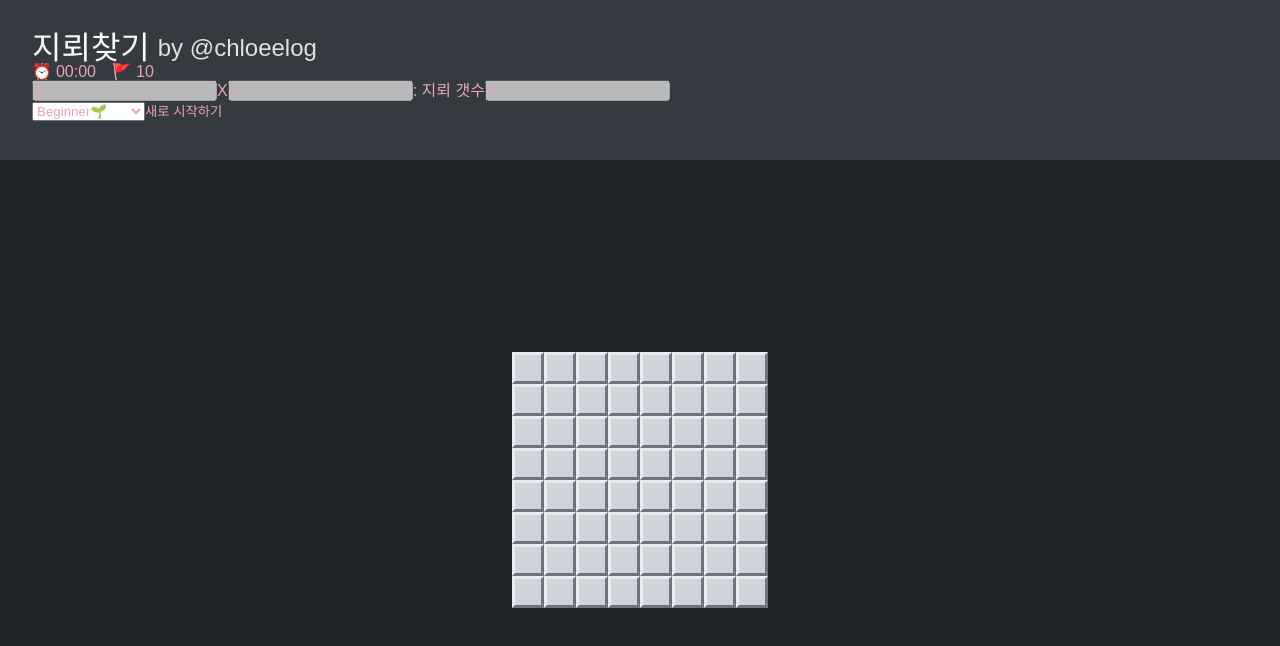
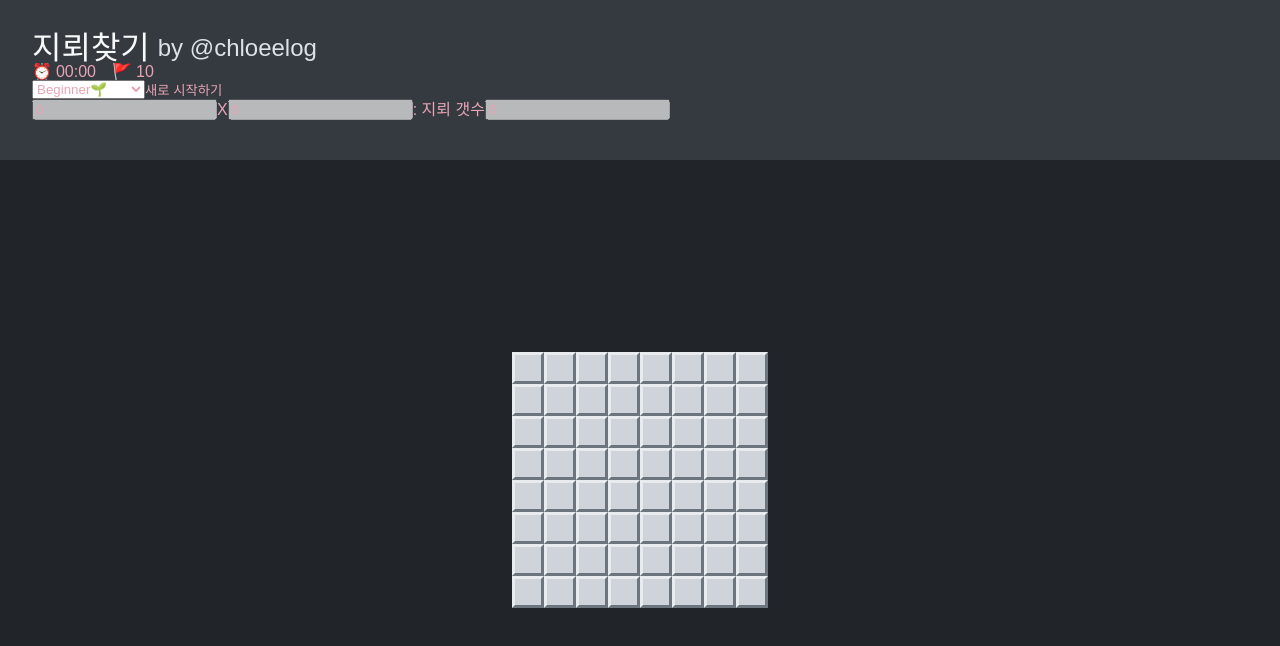
Before and after one commit to chloeelog/minesweeper, a React (Vite) app: page / in a window 1280 px wide. Shown: the top 646 px of the page. Built offline with nearby package versions, Linux system fonts and the light colour scheme; a web font is replaced by a local one.

Commit message:
feat: handle end game logic

```diff
--- a/src/components/ControlPanel/ControlPanel.style.ts
+++ b/src/components/ControlPanel/ControlPanel.style.ts
@@ -2,7 +2,7 @@ import { styled } from "styled-components";
 
 export const Panel = styled.header`
   width: 100vw;
-  height: var(--panel-height);
+  min-height: var(--panel-height);
 
   padding: 2rem;
   background-color: var(--gray-800);
--- a/src/components/ControlPanel/ControlPanel.tsx
+++ b/src/components/ControlPanel/ControlPanel.tsx
@@ -60,6 +60,16 @@ export const ControlPanel = () => {
         <FlagCounter />
       </Row>
       <Row>
+        <select onChange={handleUpdateLevel} defaultValue={level.value}>
+          {levels.map(({ label, value }) => (
+            <option key={value} value={value}>
+              {label}
+            </option>
+          ))}
+        </select>
+        <button onClick={handleInitializeClick}>새로 시작하기</button>
+      </Row>
+      <Row>
         <input
           type="number"
           value={customRow}
@@ -84,14 +94,6 @@ export const ControlPanel = () => {
           disabled={!isCustomLevel}
         />
       </Row>
-      <select onChange={handleUpdateLevel} defaultValue={level.value}>
-        {levels.map(({ label, value }) => (
-          <option key={value} value={value}>
-            {label}
-          </option>
-        ))}
-      </select>
-      <button onClick={handleInitializeClick}>새로 시작하기</button>
     </S.Panel>
   );
 };
--- a/src/components/Field/Field.tsx
+++ b/src/components/Field/Field.tsx
@@ -38,6 +38,7 @@ export const Field = () => {
     if (value === CellMeta.MINE) {
       field.info[x][y] = { ...field.info[x][y], status: CellStatus.EXPLODED };
       dispatch(overGame());
+      setTimeout(() => alert("지뢰를 밟았어요!"), 0);
     } else {
       if (field.info[x][y].status === CellStatus.FLAGGED) {
         field.status.flagCount -= 1;
@@ -55,6 +56,7 @@ export const Field = () => {
     const { flagCount, revealedCount } = field.status;
     if (flagCount === mineCount && revealedCount === row * col - mineCount) {
       dispatch(clearGame());
+      setTimeout(() => alert("지뢰를 모두 찾았어요!"), 0);
     }
   };
 
@@ -70,11 +72,6 @@ export const Field = () => {
 
     const { flagCount, revealedCount } = field.status;
 
-    if (flagCount >= mineCount) {
-      alert("더 이상 깃발을 꽂을 수 없어요!");
-      return;
-    }
-
     const { x, y, status } = cell;
 
     if (status === CellStatus.REVEALED || status === CellStatus.EXPLODED) {
@@ -85,6 +82,12 @@ export const Field = () => {
       field.info[x][y].status = CellStatus.HIDDEN;
       field.status.flagCount -= 1;
     } else {
+      if (flagCount >= mineCount) {
+        alert("더 이상 깃발을 꽂을 수 없어요!");
+        return;
+      }
+
+      console.log("flagged", field.status.flagCount);
       field.info[x][y].status = CellStatus.FLAGGED;
       field.status.flagCount += 1;
     }
@@ -93,6 +96,7 @@ export const Field = () => {
 
     if (flagCount === mineCount && revealedCount === row * col - mineCount) {
       dispatch(clearGame());
+      setTimeout(() => alert("지뢰를 모두 찾았어요!"), 0);
     }
   };
 
```
Also changed, not shown: 1 other file (tests, documents, lock files or other folders).
